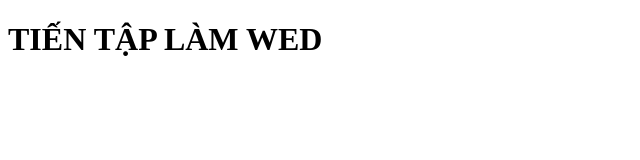
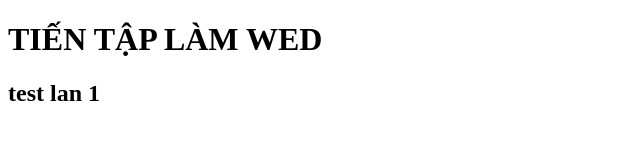
Before and after one commit to TIENHOCLAMWED/taplamwedne, a plain HTML site: page index.html in a window 1280 px wide. Shown: the whole page, without its empty margins (0-640 px from the left). Drawn offline with Linux system fonts and the light colour scheme.

Commit message:
sửa đổi lần 1

```diff
--- a/index.html
+++ b/index.html
@@ -7,5 +7,6 @@
 </head>
 <body>
     <h1>TIẾN TẬP LÀM WED</h1>
+   <h2>test lan 1</h2>
 </body>
 </html>
```
